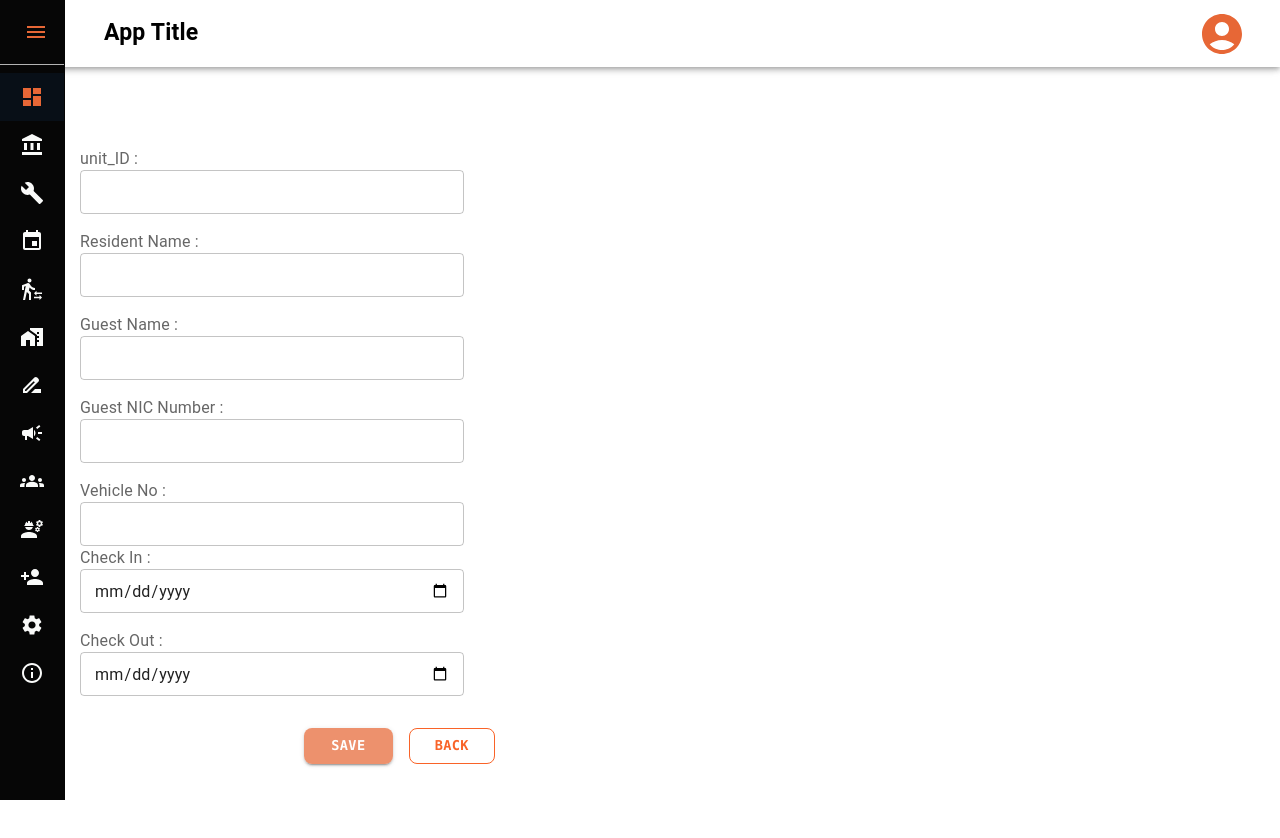
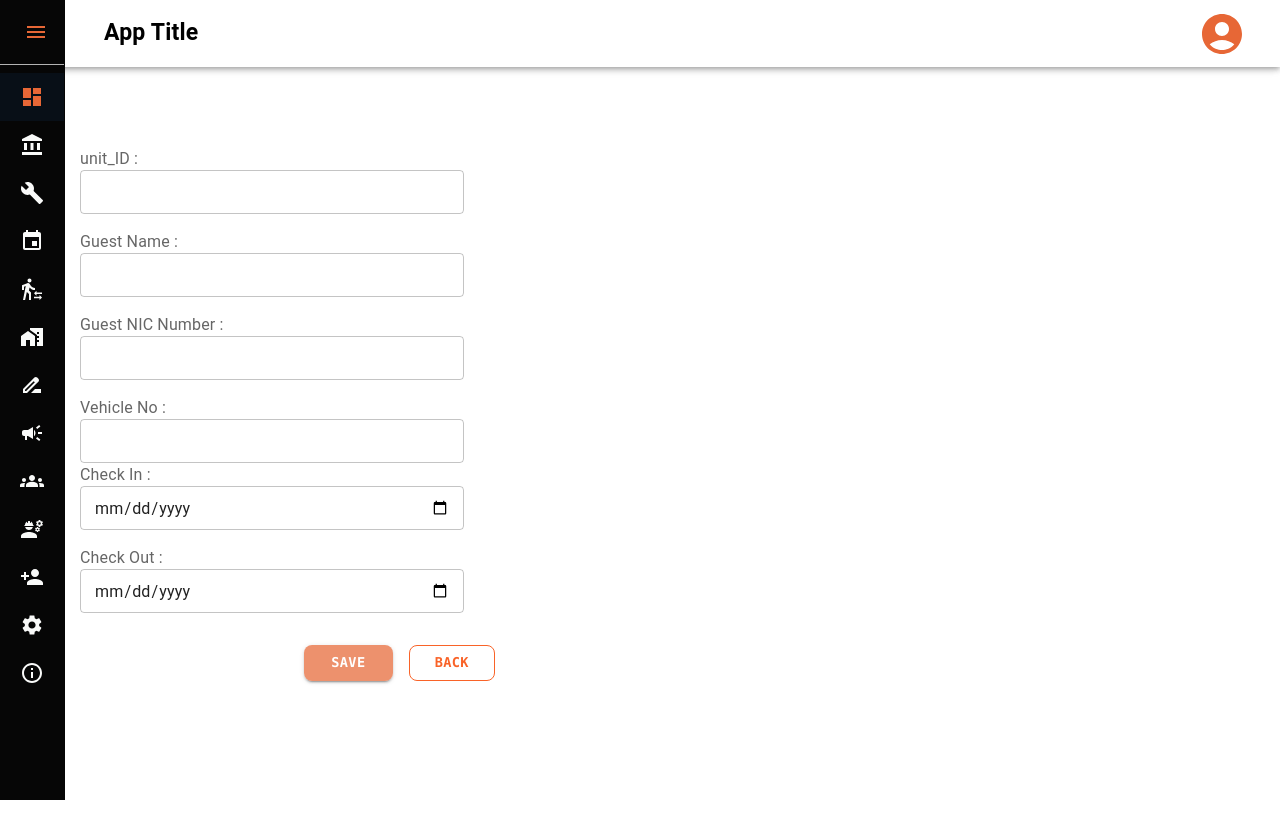
Before and after one commit to UoM-2023/Front-End-Web-Application, a React (Create React App) app: page /guests/addNew in a window 1280 px wide. Shown: the top 838 px of the page. After the commit the page ends 801 px from the top, so only its background shows below. Built offline with nearby package versions, Linux system fonts and the light colour scheme; sample sign-in values are in the browser's storage.

Commit message:
Edit guest Table

```diff
--- a/src/Pages/Guest/GuestTable.jsx
+++ b/src/Pages/Guest/GuestTable.jsx
@@ -39,96 +39,6 @@ const StyledTableRow = styled(TableRow)(({ theme }) => ({
 }));
 
 
-//new hides
-
-
-// function createData(Unit, ResidentName, GuestName, VehicleNo, GuestNIC, Checkedin, CheckedOut, action) {
-//   return { Unit, ResidentName, GuestName, VehicleNo, GuestNIC, Checkedin, CheckedOut, action };
-// }
-
-
-// const rows = [
-//   createData(
-//     "A-102",
-//     "Miller Donald",
-//     "Tom Archer",
-//     "WP 1967",
-//     "9073665677",
-//     "23/11/2023",
-//     "09:00 AM",
-//     "23/11/2023",
-//     "04:30 PM",
-//     <div className="actionBtn">
-
-//       <EditButton />
-//       &nbsp; &nbsp;
-//       <DeleteButton />
-//     </div>
-//   ),
-//   createData(
-//     "A-103",
-//     "Edward Young",
-//     "Saam Nechol",
-//     "-",
-//     "8765565765",
-//     "24/11/2023",
-//     "",
-//     "",
-//     "",
-//     <div className="actionBtn">
-
-//       <EditButton />
-//       &nbsp; &nbsp;
-//       <DeleteButton />
-//     </div>
-//   ),
-//   createData(
-//     "A-104",
-//     "Maily Cooper",
-//     "Saly Peterson",
-//     "-",
-//     "9976565654",
-//     "24/11/2023",
-//     "",
-//     "",
-//     "",
-//     <div className="actionBtn">
-
-//       <EditButton />
-//       &nbsp; &nbsp;
-//       <DeleteButton />
-//     </div>
-//   ),
-
-
-// ];
-
-
-//new hides
-
-
-// function GuestTable() {
-
-// const [guestlist,setGuestlist] =React.useState([]);
-//   React.useEffect(() => {
-//     console.log("use effect ");
-//     axios
-//       .get("http://localhost:3001/guest/GuestDetails")
-//       .then((response) => {
-//         // Handle successful response
-//         setGuestlist(response.data);
-//         console.log("Response:", response.data);
-//       })
-//       .catch((error) => {
-//         // Handle error
-//         console.error("Error:", error);
-//       });
-//   }, []);
-
-
-
-
-///////////////////////////////////////////////////////////////////////////////////////////////////
 
 function GuestTable() {
   const [guestlist, setGuestlist] = useState([]);
@@ -219,10 +129,7 @@ function GuestTable() {
       </div>
 
 
-      {/* <div className="AddNewButton1">
-      <span className="AddNewButton"><AddNewButton/></span>
 
-      </div> */}
       <TableContainer component={Paper}>
         <Table
           sx={{
@@ -238,7 +145,6 @@ function GuestTable() {
             <TableRow>
               <StyledTableCell align="left">Guest ID</StyledTableCell>
               <StyledTableCell align="left">Unit ID </StyledTableCell>
-              <StyledTableCell align="left">Resident Name</StyledTableCell>
               <StyledTableCell align="left">Guest Name</StyledTableCell>
               <StyledTableCell align="left">Vehicle Num</StyledTableCell>
               <StyledTableCell align="left">Guest NIC </StyledTableCell>
@@ -275,7 +181,6 @@ function GuestTable() {
                     <StyledTableCell>
                       {apartflowtesting.unit_ID}
                     </StyledTableCell>
-                    <StyledTableCell>{apartflowtesting.resident_name}</StyledTableCell>
                     <StyledTableCell>
                       {apartflowtesting.guest_name}
                     </StyledTableCell>
--- a/src/Pages/GuestNew/GuestForm.jsx
+++ b/src/Pages/GuestNew/GuestForm.jsx
@@ -10,13 +10,12 @@ function GuestFormNew() {
 
   const [formData, setFormData] = useState({
     unit_ID: "",
-    resident_name: "",
     guest_name: "",
     guest_NIC: "",
     vehicle_number: "",
     check_In: "",
 
-    // useresident_name: "",
+
   });
 
   const [formErrors, setFormErrors] = useState({});
@@ -44,7 +43,6 @@ function GuestFormNew() {
 
             setFormData({
               unit_ID: guestData.unit_ID,
-              resident_name: guestData.resident_name,
               guest_name: guestData.guest_name,
               guest_NIC: guestData.guest_NIC,
               vehicle_number: guestData.vehicle_number,
@@ -117,9 +115,7 @@ function GuestFormNew() {
     if (!values.unit_ID) {
       errors.unit_ID = "Please Enter The unit_ID *";
     }
-    if (!values.resident_name) {
-      errors.resident_name = "Please Enter Resident Name *";
-    }
+
     if (!values.guest_name) {
       errors.guest_name = "Please Enter Guest Name *";
     }
@@ -155,19 +151,7 @@ function GuestFormNew() {
         </div>
         <p>{formErrors.unit_ID}</p>
 
-        <div className="inputItem">
-          <InputLabel htmlFor="residentName" className="namesTag">
-            Resident Name :
-          </InputLabel>
-          <TextField
-            id="outlined-basic"
-            className="textFieldComponent"
-            name="resident_name"
-            onChange={onChangeHandler}
-            value={formData.resident_name}
-          />
-        </div>
-        <p>{formErrors.resident_name}</p>
+
 
         <div className="inputItem">
           <InputLabel htmlFor="guestName" className="namesTag">
```
